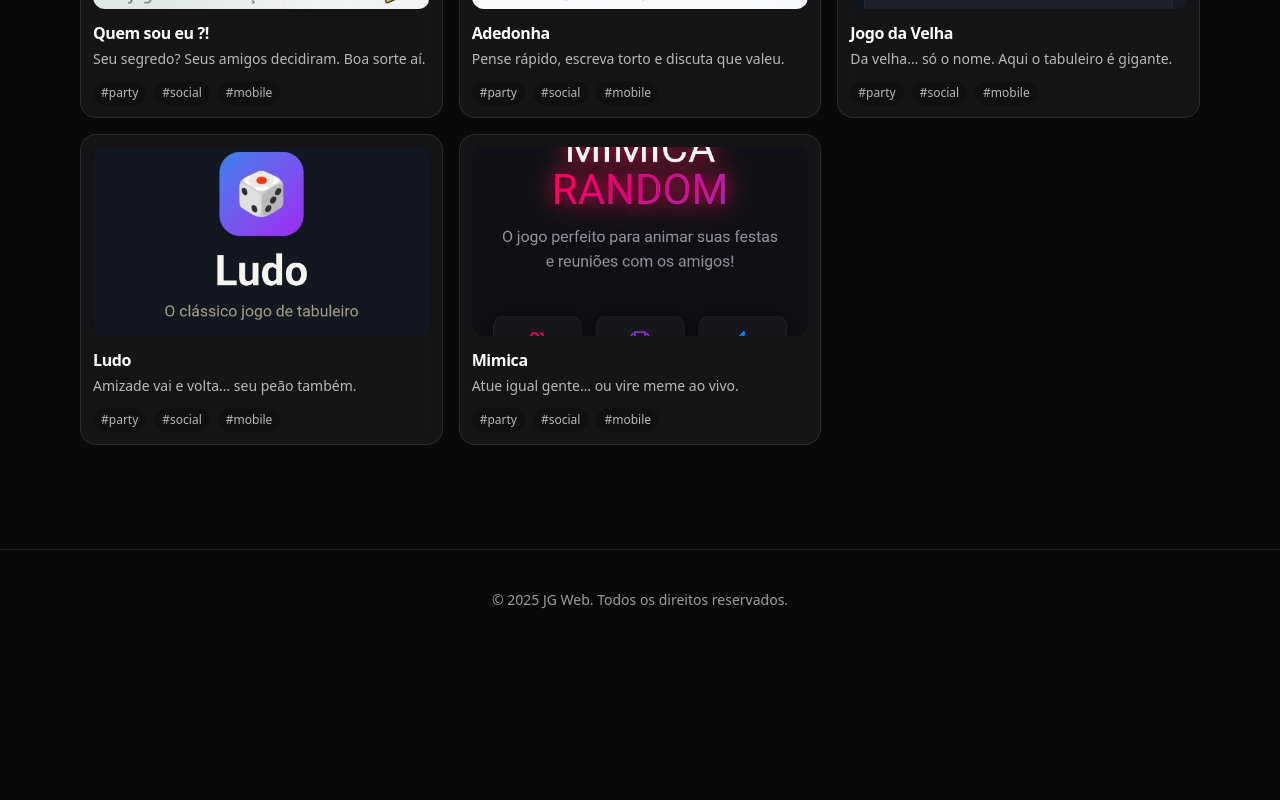
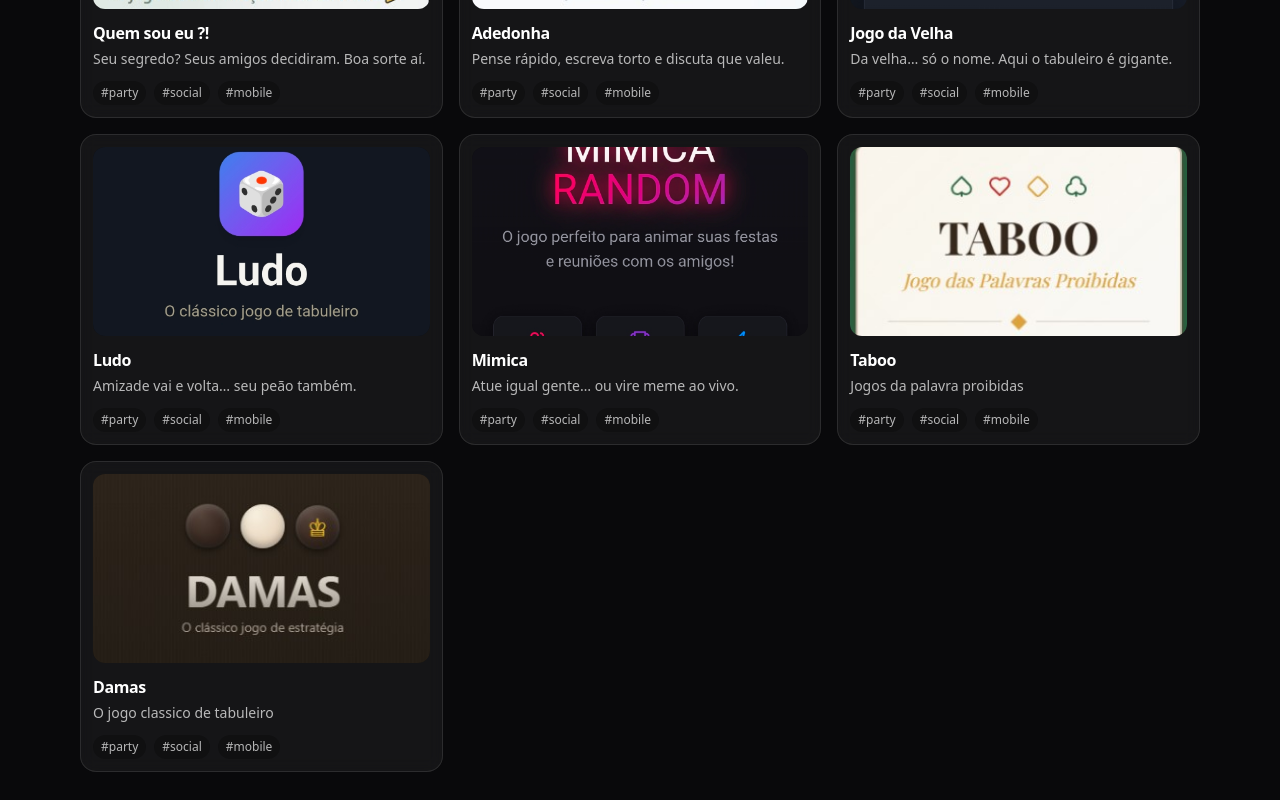
Before and after one commit to XavierRLX/jogosDaGaleraWeb, a Next.js app: page / in a window 1280 px wide. Shown: the part 900-1700 px from the top of the page. Before the commit the page ends 1550 px from the top, so only its background shows below. Built offline with nearby package versions, Linux system fonts and the light colour scheme.

Commit message:
adc taboo and damas

```diff
--- a/src/data/games.ts
+++ b/src/data/games.ts
@@ -80,4 +80,22 @@ export const games: Game[] = [
     tags: ["party", "social", "mobile"],
     featured: false,
   },
-];
+   {
+    slug: "Taboo",
+    title: "Taboo",
+    description: "Jogos da palavra proibidas",
+    url: "https://tabooweb.lovable.app/",
+    cover:"/covers/taboo.jpg",
+    tags: ["party", "social", "mobile"],
+    featured: false,
+  },
+   {
+    slug: "Damas",
+    title: "Damas",
+    description: "O jogo classico de tabuleiro",
+    url: "https://damasweb.lovable.app/",
+    cover:"/covers/damas.jpg",
+    tags: ["party", "social", "mobile"],
+    featured: false,
+  },
+  ];
```
Also changed, not shown: public/covers/Damas.jpg (added), public/covers/taboo.jpg (added).
